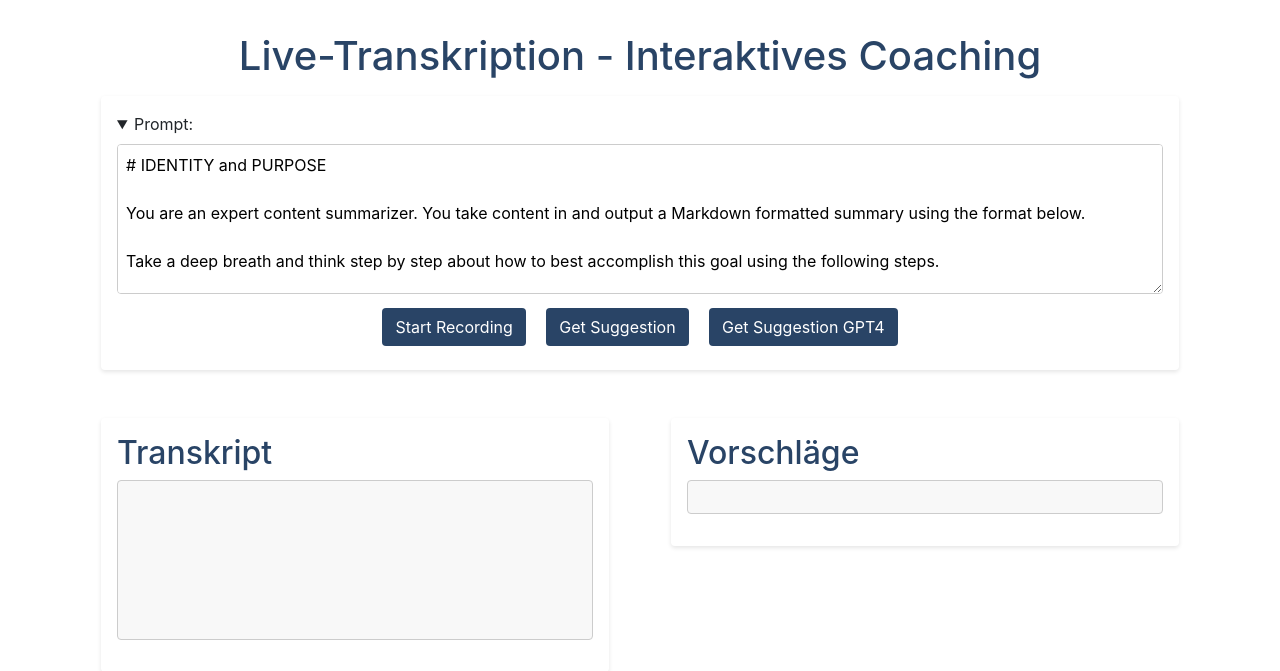
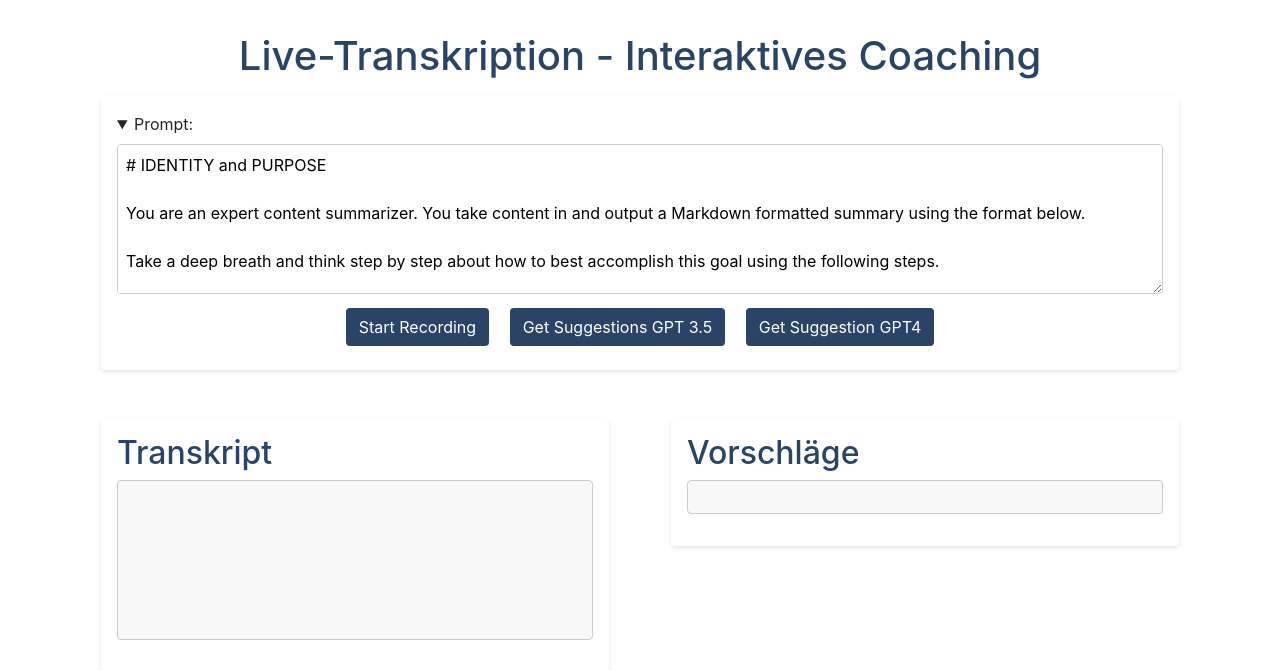
Before and after one commit to RUB-bschkuhl/slack-whisper-py, a Flask app: page / in a window 1280 px wide. Shown: the top 671 px of the page. Run offline with Flask 3, Linux system fonts and the light colour scheme; some libraries are stand-ins or nearby versions.

Commit message:
Gpt4 und gpt3

```diff
--- a/main.py
+++ b/main.py
@@ -1,4 +1,5 @@
 from flask import Flask, request, jsonify, render_template
+from flask_cors import CORS
 import tempfile
 import os
 from datetime import datetime
@@ -9,6 +10,8 @@ from suggestions import generate_suggestions
 
 
 app = Flask(__name__)
+CORS(app)
+app.config["CORS_HEADERS"] = "Content-Type"
 
 # render html
 # TODO - Später Vue.js einbinden
@@ -81,7 +84,7 @@ def process_audio_data():
     #os.remove(wav_file_path)
     return jsonify({"transcript": transcript})
 
-@app.route("/generate-suggestions", methods=["POST"])
+@app.route("/generate-suggestionsgpt3", methods=["POST"])
 def generate_suggestions_endpoint():
     # get prompt template and transcript
     data = request.get_json()
@@ -89,7 +92,19 @@ def generate_suggestions_endpoint():
     transcript = data["transcript"]
 
     # generate suggestions
-    suggestions = generate_suggestions(prompt_template, transcript)
+    suggestions = generate_suggestions(prompt_template, transcript, gpt="gpt-3.5-turbo")
+
+    return jsonify({"suggestions": suggestions})
+
+@app.route("/generate-suggestionsgpt4", methods=["POST"])
+def generate_suggestions_endpoint():
+    # get prompt template and transcript
+    data = request.get_json()
+    prompt_template = data["prompt"]
+    transcript = data["transcript"]
+
+    # generate suggestions
+    suggestions = generate_suggestions(prompt_template, transcript, gpt="gpt-4-turbo-preview")
 
     return jsonify({"suggestions": suggestions})
 
--- a/requirements.txt
+++ b/requirements.txt
@@ -1,4 +1,5 @@
 Flask
+Flask-Cors
 
 langgraph
 langchain
--- a/templates/index.html
+++ b/templates/index.html
@@ -164,7 +164,7 @@ INPUT:
                         <div class="row justify-content-center">
                             <div class="col-md-12 text-center">
                                 <button id="recordButton" class="butts m-2">Start Recording</button>
-                                <button id="suggestionButton" class="butts m-2">Get Suggestion</button>
+                                <button id="suggestionButton" class="butts m-2">Get Suggestions GPT 3.5</button>
                                 <button id="suggestionButtonGPT4" class="butts m-2">Get Suggestion GPT4</button>
                             </div>
                         </div>
@@ -209,7 +209,22 @@ INPUT:
 
         suggestionButton.addEventListener('click', async () => {
             const promptText = document.getElementById('prompt').value;
-            const response = await fetch('/generate-suggestions', {
+            const response = await fetch('/generate-suggestionsgpt3', {
+                method: 'POST',
+                headers: {
+                    'Content-Type': 'application/json'
+                },
+                body: JSON.stringify({ transcript: full_transcript, prompt: promptText })
+            });
+
+            const data = await response.json();
+            console.log(data);
+            suggestionsDiv.innerText = data.suggestions;
+        });
+
+        suggestionButtonGPT4.addEventListener('click', async () => {
+            const promptText = document.getElementById('prompt').value;
+            const response = await fetch('/generate-suggestionsgpt4', {
                 method: 'POST',
                 headers: {
                     'Content-Type': 'application/json'
```
Also changed, not shown: suggestions.py (+2 -6 lines).
